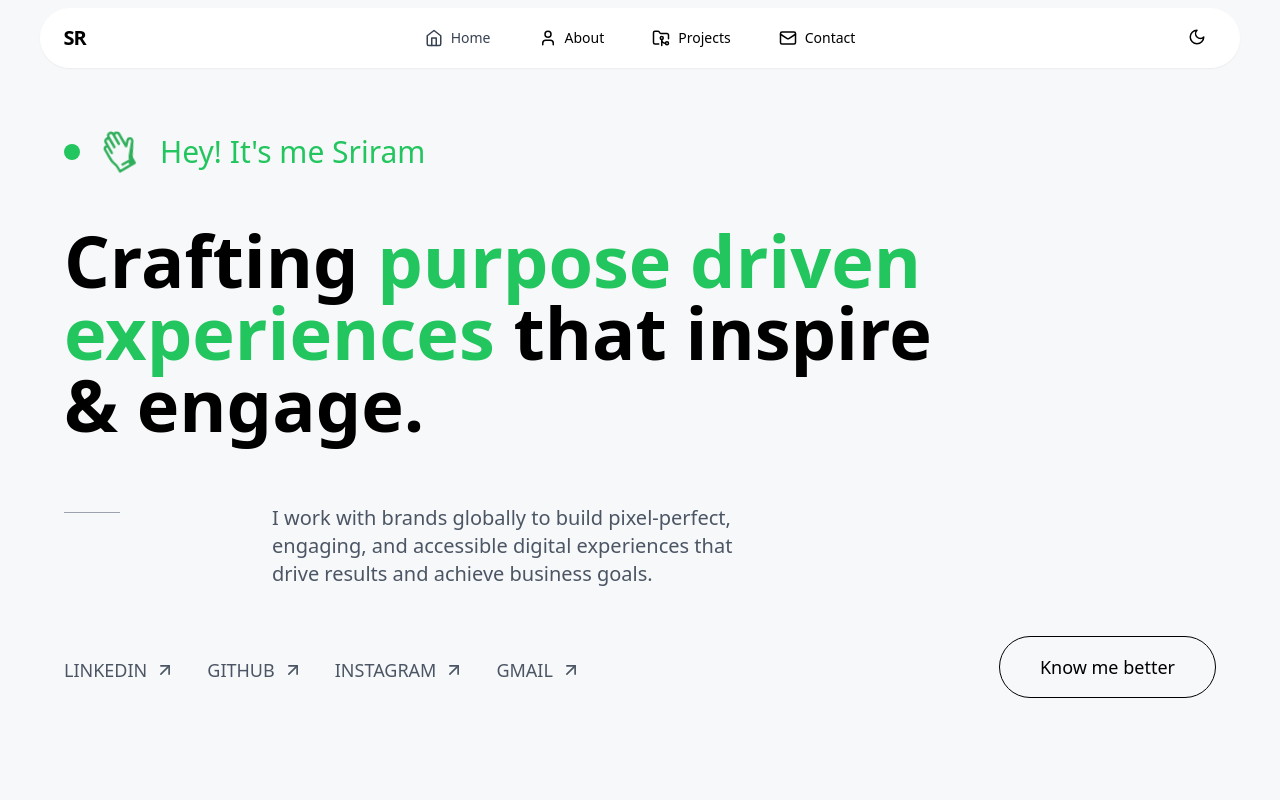
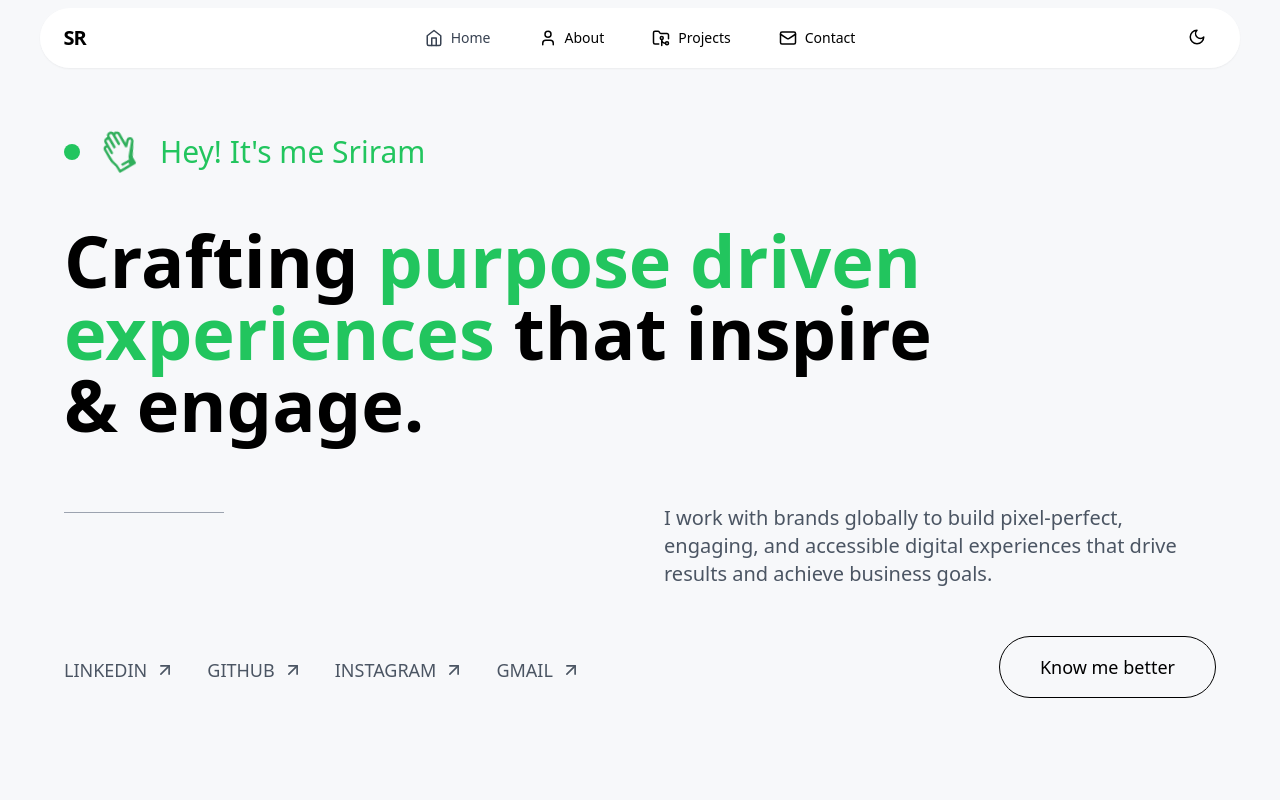
Before and after one commit to SriramB16/portfolio_bolt, a React (Vite) app: page / in a window 1280 px wide. Shown: the top 800 px of the page. Built offline with nearby package versions, Linux system fonts and the light colour scheme; a web font is replaced by a local one.

Commit message:
Fix Flex Container with Equal Width Items

```diff
--- a/src/pages/Home.jsx
+++ b/src/pages/Home.jsx
@@ -162,25 +162,23 @@ const Home = () => {
                   </div>
                 </ScrollReveal>
 
-                {/* Section 3: Flex Container - Empty Border Div + Description (Equal Width) */}
-                <div className="flex flex-col lg:flex-row lg:items-start gap-6 lg:gap-0 mb-8 sm:mb-12">
-                  {/* Left: Empty Border Div - Takes 50% width */}
-                  <ScrollReveal direction="up" delay={0.3}>
-                    <div className="w-full lg:w-1/2 flex items-start lg:pr-8 xl:pr-12">
+                {/* Section 3: Flex Container - Border + Description (Equal Width using flex: 1) */}
+                <ScrollReveal direction="up" delay={0.3}>
+                  <div className="flex flex-col lg:flex-row mb-8 sm:mb-12 w-full">
+                    {/* Left: Empty Border Div - flex: 1 for equal width */}
+                    <div className="flex-1 flex items-start lg:pr-8 xl:pr-12">
                       <div className="w-16 sm:w-20 md:w-24 lg:w-32 xl:w-40 h-px bg-gray-400 dark:bg-gray-600 lg:mt-2"></div>
                     </div>
-                  </ScrollReveal>
 
-                  {/* Right: Description Text - Takes 50% width */}
-                  <ScrollReveal direction="up" delay={0.3}>
-                    <div className="w-full lg:w-1/2">
+                    {/* Right: Description Text - flex: 1 for equal width */}
+                    <div className="flex-1 mt-6 lg:mt-0">
                       <p className="text-gray-600 dark:text-gray-400 text-base sm:text-lg lg:text-xl leading-relaxed font-satoshi">
                         I work with brands globally to build pixel-perfect, engaging, and accessible digital
                         experiences that drive results and achieve business goals.
                       </p>
                     </div>
-                  </ScrollReveal>
-                </div>
+                  </div>
+                </ScrollReveal>
 
                 {/* Section 4: Flex Container - Social Links + Button */}
                 <div className="flex flex-col lg:flex-row lg:items-center lg:justify-between gap-6 lg:gap-8">
```
